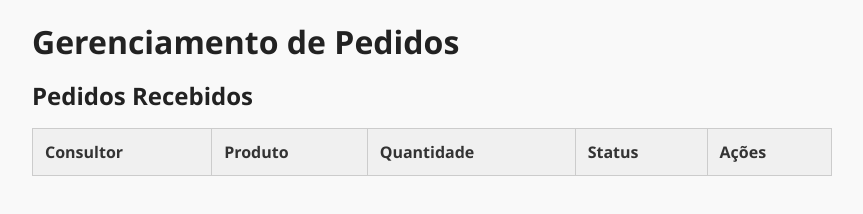
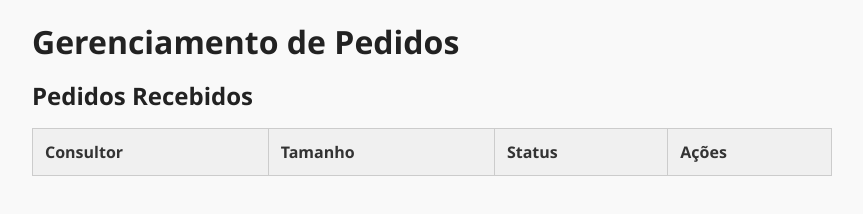
Before and after one commit to ClauS-Mkt/projecao, a plain HTML site: page responsavel.html in a window 1280 px wide. Shown: the whole page, without its empty margins (208-1071 px from the left). Drawn offline with Linux system fonts and the light colour scheme; no server answers.

Commit message:
Update responsavel.html

```diff
--- a/responsavel.html
+++ b/responsavel.html
@@ -18,8 +18,7 @@
         <thead>
           <tr>
             <th>Consultor</th>
-            <th>Produto</th>
-            <th>Quantidade</th>
+            <th>Tamanho</th>
             <th>Status</th>
             <th>Ações</th>
           </tr>
```
